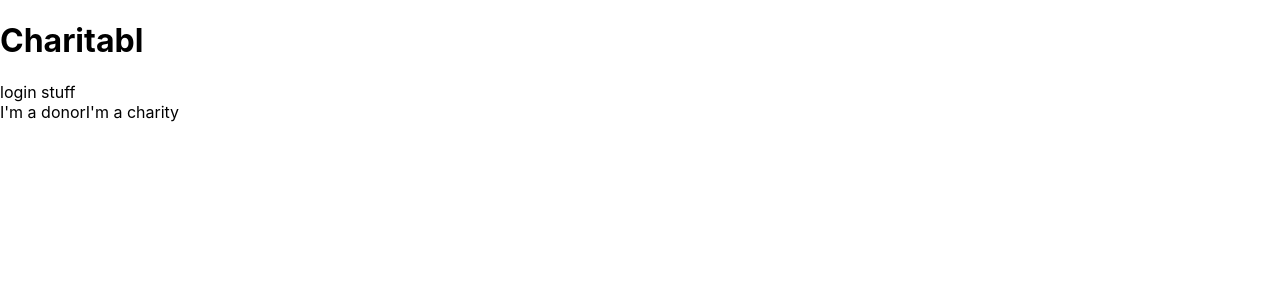
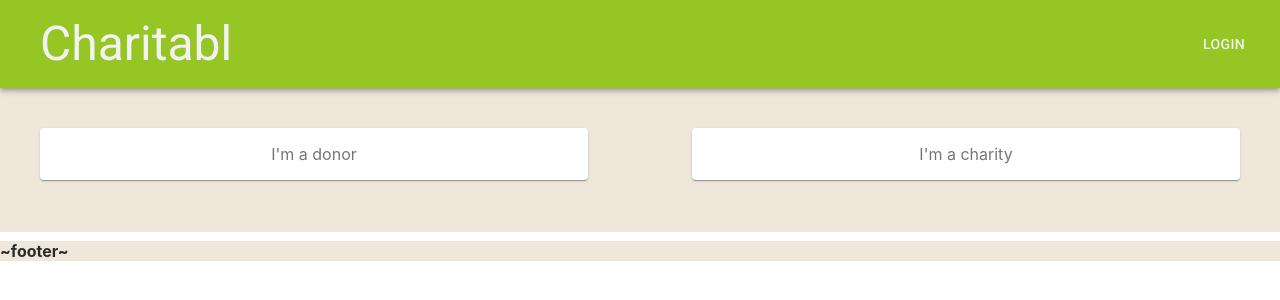
Before and after one commit to RandomHilarity/charitabl, a React (Create React App) app: page / in a window 1280 px wide. Shown: the top 300 px of the page. Built offline with nearby package versions, Linux system fonts and the light colour scheme.

Commit message:
added basic component structure and initial styling tests

```diff
--- a/public/index.html
+++ b/public/index.html
@@ -10,6 +10,7 @@
       content="Web site created using create-react-app"
     />
     <link rel="apple-touch-icon" href="logo192.png" />
+    <link rel="stylesheet" href="https://fonts.googleapis.com/css?family=Roboto:300,400,500,700&display=swap" />
     <!--
       manifest.json provides metadata used when your web app is installed on a
       user's mobile device or desktop. See https://developers.google.com/web/fundamentals/web-app-manifest/
@@ -24,7 +25,7 @@
       work correctly both with client-side routing and a non-root public URL.
       Learn how to configure a non-root public URL by running `npm run build`.
     -->
-    <title>React App</title>
+    <title>Charitabl - Donations made simple.</title>
   </head>
   <body>
     <noscript>You need to enable JavaScript to run this app.</noscript>
--- a/src/App.css
+++ b/src/App.css
@@ -20,3 +20,30 @@
 .App-link {
   color: #09d3ac;
 }
+
+/* Colours */
+
+.orange {
+  background-color: #e55812;
+  color: #efe7da
+}
+
+.eggshell {
+  background-color: #efe7da;
+  color: #2b2b2b
+}
+
+.green {
+  background-color: #95c623;
+  color: #2b2b2b
+}
+
+.navy {
+  background-color: #0e4749;
+  color: #efe7da
+}
+
+.dark {
+  background-color: #002626;
+  color: #efe7da
+}
--- a/src/App.js
+++ b/src/App.js
@@ -1,19 +1,34 @@
 import React from 'react';
 import './App.css';
+import Landing from "./components/landing"
+import Header from "./components/layouts/header"
+import Footer from "./components/layouts/footer"
 
-import Landing from "../src/components/landing"
+import { createMuiTheme } from '@material-ui/core/styles';
+import { ThemeProvider } from '@material-ui/styles';
+
+const theme = createMuiTheme({
+  palette: {
+    primary: {
+      main: '#95C623',
+      contrastText: '#f2f2f2',
+    },
+    secondary: {
+      main: '#0e4749'
+    },
+    error: {
+      main: '#e55812'
+    }
+  }
+});
 
 function App() {
   return (
-    <main>
-      <header>
-        <h1>
-          Charitabl
-        </h1>
-          login stuff
-      </header>
-      <Landing/>
-    </main>
+    <ThemeProvider theme={ theme }>
+    <Header/>
+    <Landing/>
+    <Footer/>
+    </ThemeProvider>
   );
 }
 
--- a/src/components/landing.js
+++ b/src/components/landing.js
@@ -1,14 +1,33 @@
-import React from "react";
+import React from 'react';
+import { makeStyles } from '@material-ui/core/styles';
+import Paper from '@material-ui/core/Paper';
+import Grid from '@material-ui/core/Grid';
 
-export default function Landing(props) {
-    return (
-        <section>
-            <span>
-                I'm a donor
-            </span>
-            <span>
-                I'm a charity
-            </span>
-        </section>
-    )
-}
+const useStyles = makeStyles(theme => ({
+  root: {
+    flexGrow: 1,
+    margin: theme.spacing(5),
+  },
+  paper: {
+    padding: theme.spacing(2),
+    margin: theme.spacing(5),
+    textAlign: 'center',
+    color: theme.palette.text.secondary,
+  },
+}));
+
+export default function CenteredGrid() {
+  const classes = useStyles();
+
+  return (
+    <div className={classes.root} class="eggshell">
+      <Grid container spacing={3}>
+        <Grid item xs={6}>
+          <Paper className={classes.paper}>I'm a donor</Paper>
+        </Grid>
+        <Grid item xs={6}>
+          <Paper className={classes.paper}>I'm a charity</Paper>
+        </Grid>
+      </Grid>
+    </div>
+  )}
--- /dev/null
+++ b/src/components/layouts/footer.js
@@ -0,0 +1,6 @@
+import React from 'react'
+
+export default props =>
+  <div class="eggshell">
+    <h4>~footer~</h4>
+  </div>
--- /dev/null
+++ b/src/components/layouts/header.js
@@ -0,0 +1,36 @@
+import React from 'react';
+import { makeStyles } from '@material-ui/core/styles';
+import AppBar from '@material-ui/core/AppBar';
+import Toolbar from '@material-ui/core/Toolbar';
+import Typography from '@material-ui/core/Typography';
+import Button from '@material-ui/core/Button';
+
+const useStyles = makeStyles(theme => ({
+  root: {
+    flexGrow: 1,
+  },
+  menuButton: {
+    marginRight: theme.spacing(2),
+  },
+  title: {
+    flexGrow: 1,
+    margin: theme.spacing(2),
+  },
+}));
+
+export default function ButtonAppBar() {
+  const classes = useStyles();
+
+  return (
+    <div className={classes.root}>
+      <AppBar position="relative">
+        <Toolbar>
+          <Typography variant="h3" className={classes.title}>
+            Charitabl
+          </Typography>
+          <Button color="inherit">Login</Button>
+        </Toolbar>
+      </AppBar>
+    </div>
+  );
+}
--- a/src/index.css
+++ b/src/index.css
@@ -11,3 +11,10 @@ code {
   font-family: source-code-pro, Menlo, Monaco, Consolas, "Courier New",
     monospace;
 }
+
+.phantom {
+  display: 'block';
+  padding: '20px';
+  height: '60px';
+  width: '100%';
+}
--- a/src/index.js
+++ b/src/index.js
@@ -1,6 +1,8 @@
 import React from 'react';
 import ReactDOM from 'react-dom';
+
 import './index.css';
+
 import App from './App';
 import * as serviceWorker from './serviceWorker';
 
```
Also changed, not shown: src/components/make_donation.js (added, +7 -0 lines), src/components/search.js (added, +7 -0 lines), src/components/signup.js (added, +7 -0 lines), src/components/thank.js (added, +7 -0 lines).
